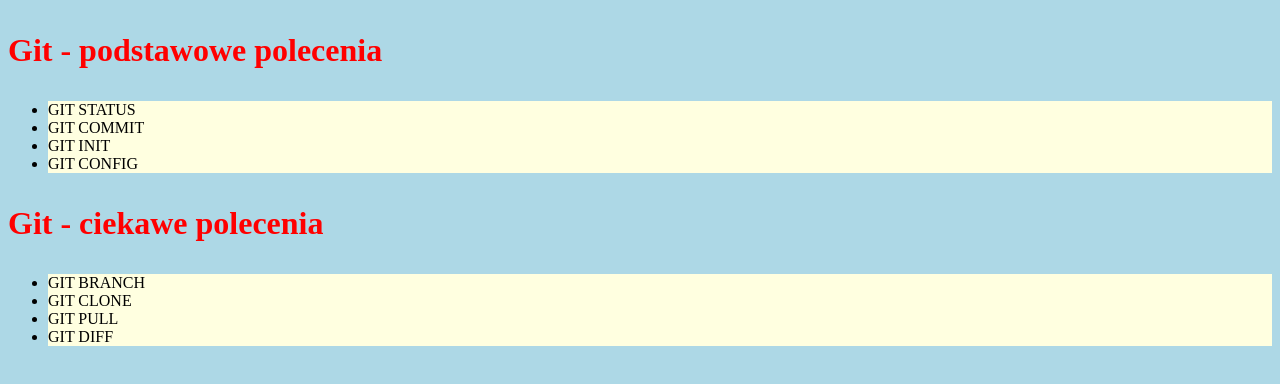
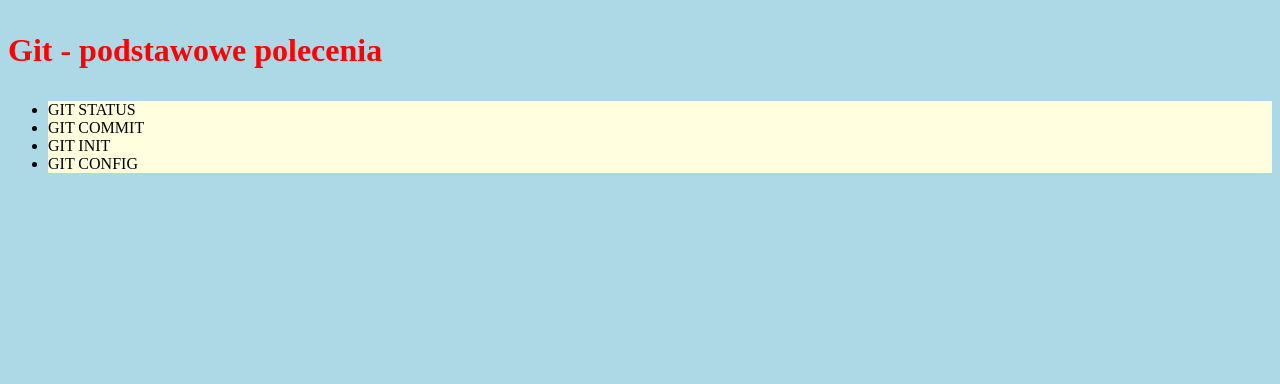
Before and after one commit to michalbez/afm-git-cw1, a plain HTML site: page index.html in a window 1280 px wide. Drawn offline with Linux system fonts and the light colour scheme.

Commit message:
Revert "zapis2"
This reverts commit 14ddd0b97b81b42fd5fd7e0936474a5e5a05b9c0.

```diff
--- a/index.html
+++ b/index.html
@@ -7,7 +7,6 @@
     <link rel="stylesheet" href="style.css">
 </head>
 <body>
-    <div class="containet1">
     <p>Git - podstawowe polecenia</p>
     <ul>
         <li>git status</li>
@@ -15,15 +14,5 @@
         <li>git init</li>
         <li>git config</li>
     </ul>
-    </div>
-    <div class="containet2">
-        <p>Git - ciekawe polecenia</p>
-        <ul>
-            <li>git branch</li>
-            <li>git clone</li>
-            <li>git pull</li>
-            <li>git diff</li>
-        </ul>
-    </div>
 </body>
 </html>
```
Lines whose indentation alone changed are shown as unchanged.
